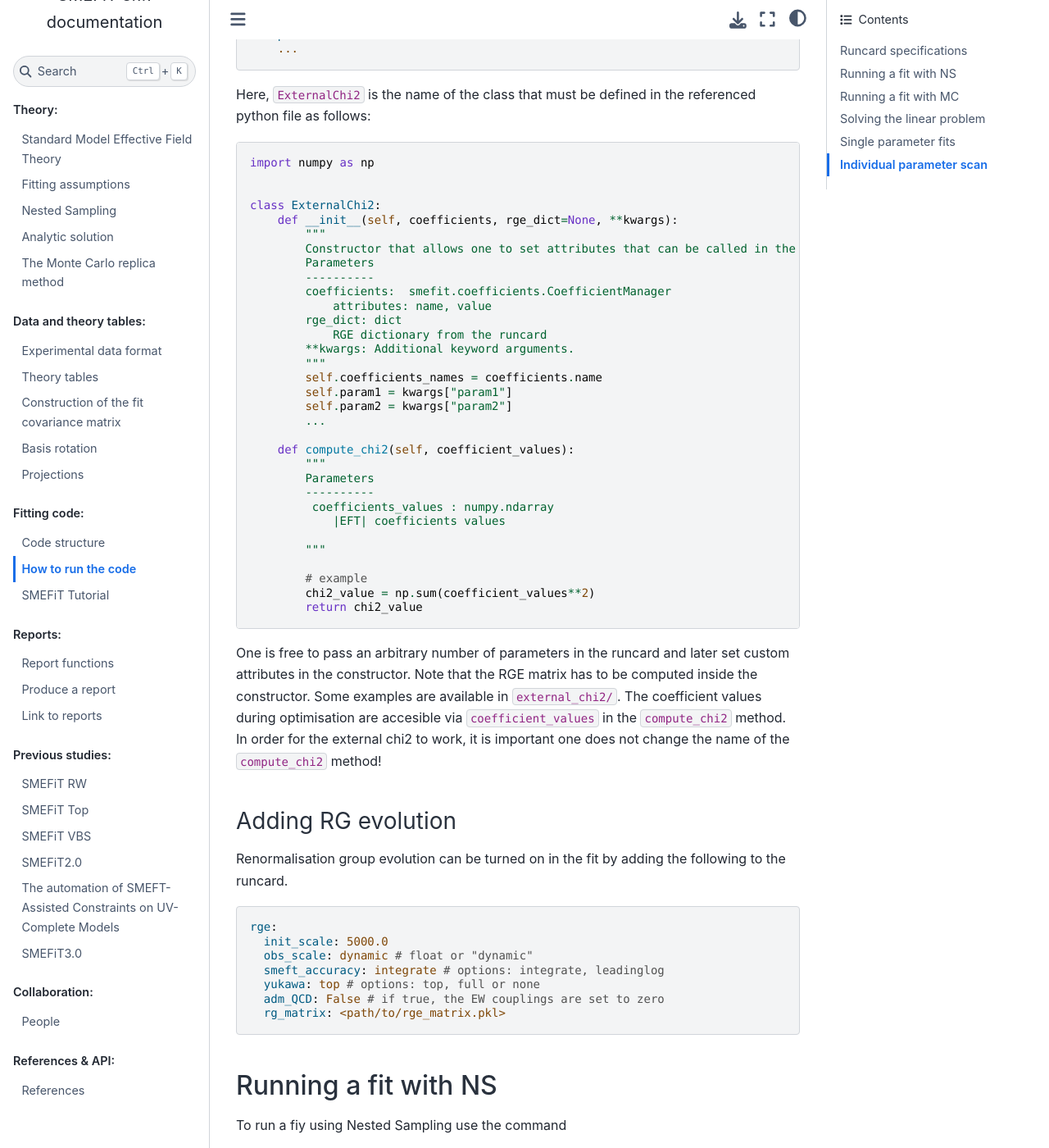
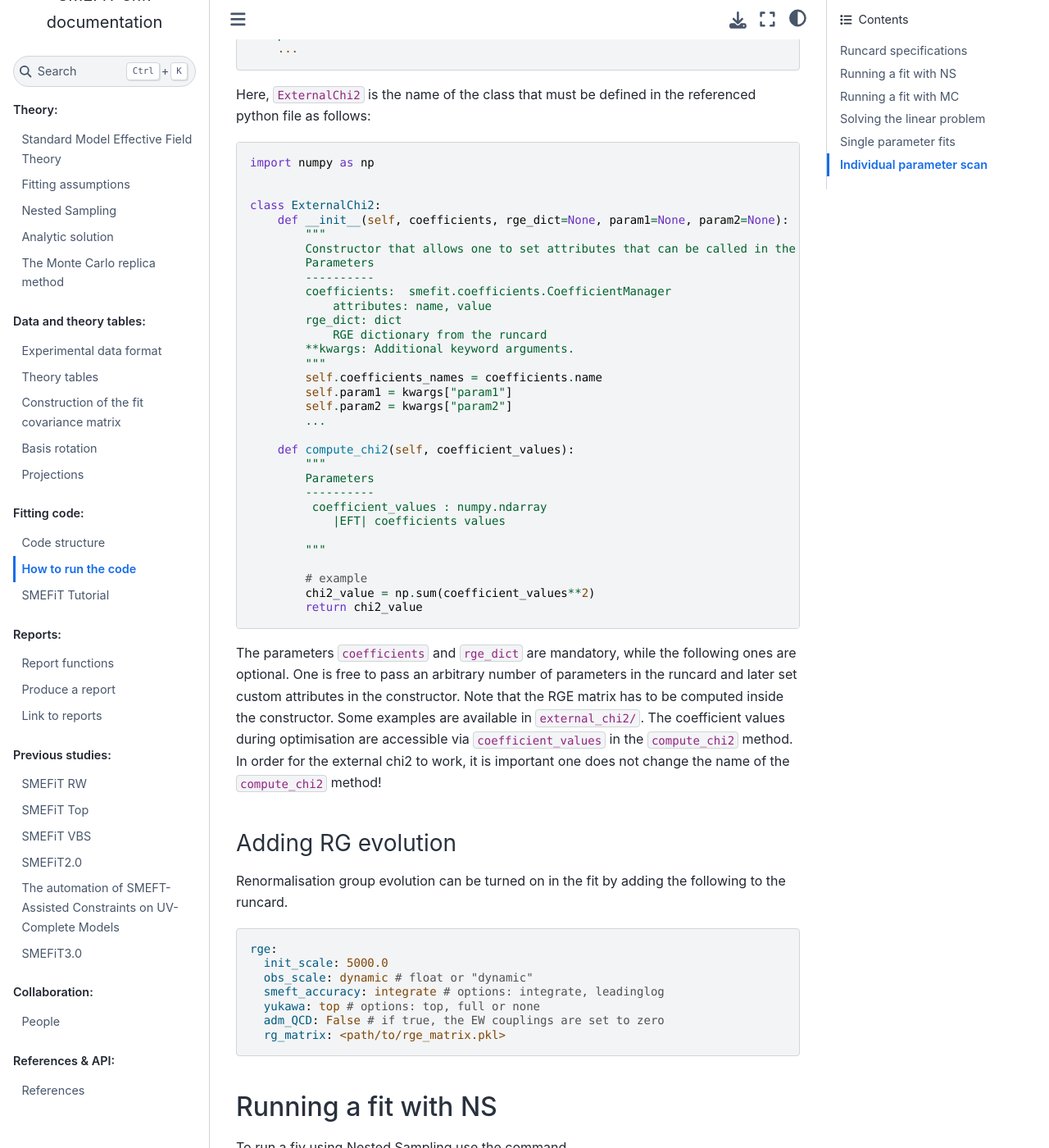
Before and after one commit to LHCfitNikhef/smefit_release, a Sphinx documentation site: the page built from docs/source/fitting_code/running.md, in a window 1280 px wide and 1400 px high, scrolled down 4157 px. Shown: the whole window at 82% size. Built offline with Sphinx 7.4.7 and the Sphinx Book theme 1.1.4, drawn with Linux system fonts in a browser that asks for light colours; pages that are not in the unit, such as notebooks, are missing from menus.

Commit message:
Documentation has been made clearer

````diff
--- a/docs/source/fitting_code/running.md
+++ b/docs/source/fitting_code/running.md
@@ -195,7 +195,7 @@ import numpy as np
 
 
 class ExternalChi2:
-    def __init__(self, coefficients, rge_dict=None, **kwargs):
+    def __init__(self, coefficients, rge_dict=None, param1=None, param2=None):
         """
         Constructor that allows one to set attributes that can be called in the compute_chi2 method
         Parameters
@@ -215,7 +215,7 @@ class ExternalChi2:
         """
         Parameters
         ----------
-         coefficients_values : numpy.ndarray
+         coefficient_values : numpy.ndarray
             |EFT| coefficients values
 
         """
@@ -224,9 +224,10 @@ class ExternalChi2:
         chi2_value = np.sum(coefficient_values**2)
         return chi2_value
 ```
-One is free to pass an arbitrary number of parameters in the runcard and later set custom attributes in
-the constructor. Note that the RGE matrix has to be computed inside the constructor. Some examples are available
-in `external_chi2/`. The coefficient values during optimisation are accesible via ``coefficient_values`` in
+The parameters ``coefficients`` and ``rge_dict`` are mandatory, while the following ones are optional.  One
+is free to pass an arbitrary number of parameters in the runcard and later set custom attributes in the constructor.
+Note that the RGE matrix has to be computed inside the constructor. Some examples are available
+in ``external_chi2/``. The coefficient values during optimisation are accessible via ``coefficient_values`` in
 the ``compute_chi2`` method. In order for the external chi2 to work, it is important one does not change
 the name of the ``compute_chi2`` method!
 
````
